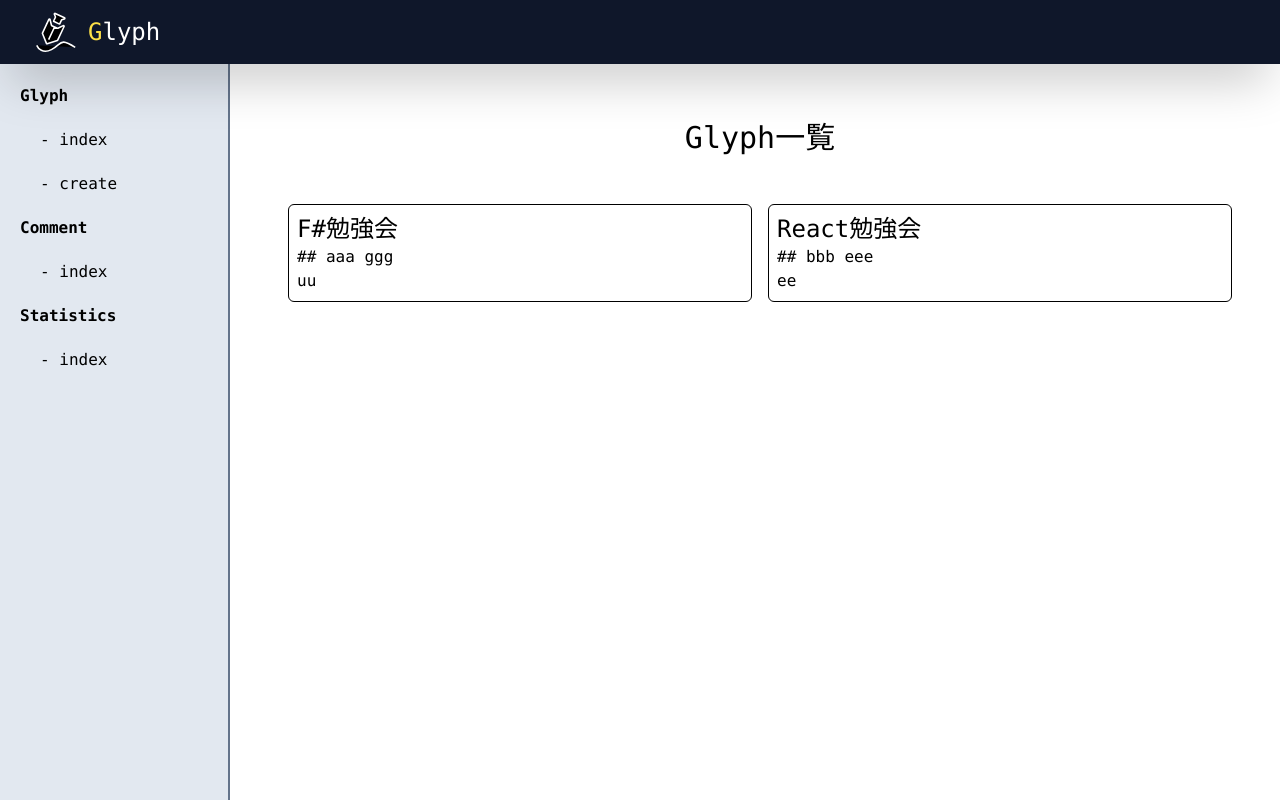
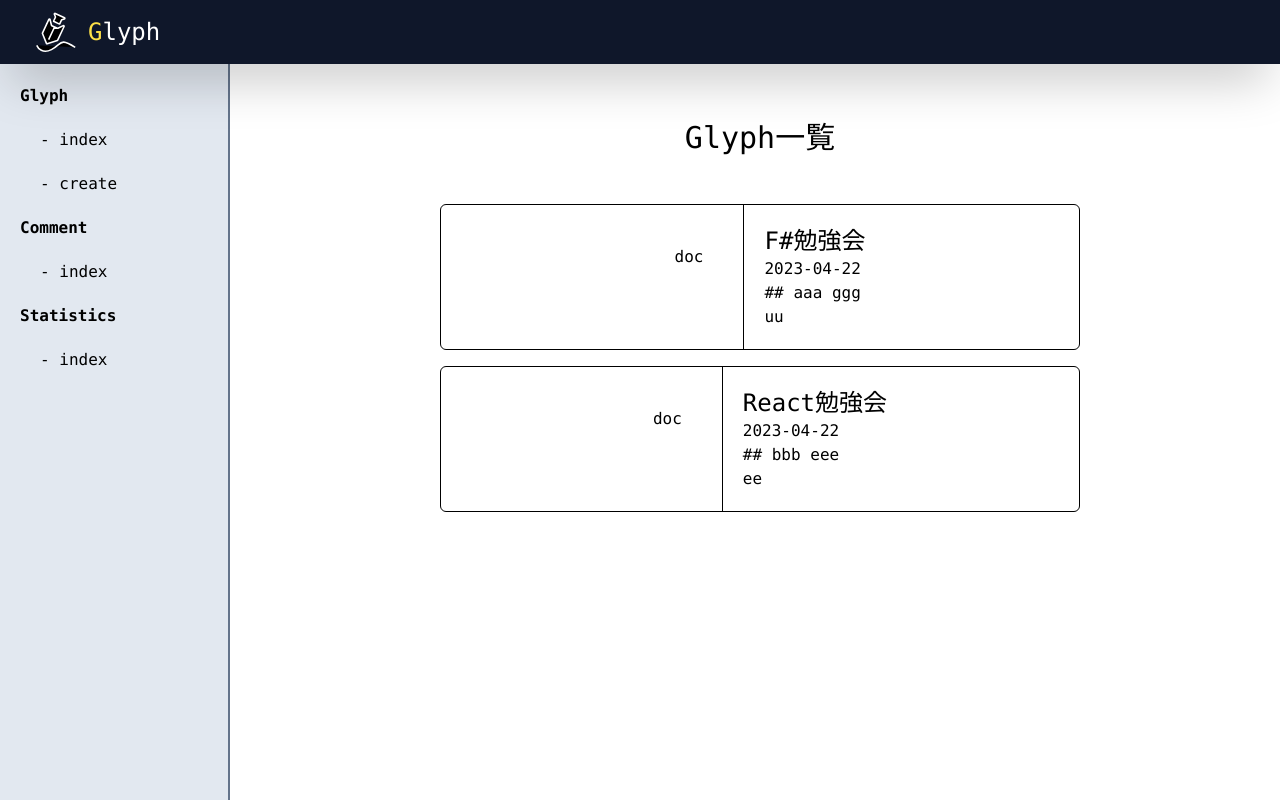
Before and after one commit to Doer-org/glyph, a Next.js app in the folder client/: page /service/glyphs in a window 1280 px wide. Built offline with nearby package versions, Linux system fonts and the light colour scheme.

Commit message:
それっぽいの作った

```diff
--- a/client/src/components/organisms/glyphs/glyph/index.tsx
+++ b/client/src/components/organisms/glyphs/glyph/index.tsx
@@ -7,14 +7,23 @@ type TProps = {
 };
 
 export const Glyph: FC<TProps> = ({ glyph }) => {
+	const changeData = (date: Date) => {
+		const year = date.getFullYear();
+		const month = ("0" + (date.getMonth() + 1)).slice(-2);
+		const day = ("0" + date.getDate()).slice(-2);
+		return `${year}-${month}-${day}`;
+	};
 	return (
-		<div className="border border-black rounded-md p-2 m-2">
-			<Txt elm="h2" size="text-2xl">
-				{glyph.title}
-			</Txt>
-
-			<p>{glyph.content}</p>
-			<p>{glyph.author_id}</p>
+		<div className="border border-black rounded-md m-2 w-2/3 flex justify-center">
+			<div className="border-r p-10 border-black">doc</div>
+			<div className="p-5">
+				<Txt elm="h2" size="text-2xl">
+					{glyph.title}
+				</Txt>
+				<p>{changeData(glyph.updated_at)}</p>
+				<p>{glyph.content}</p>
+				<p>{glyph.author_id}</p>
+			</div>
 		</div>
 	);
 };
--- a/client/src/components/organisms/glyphs/index.tsx
+++ b/client/src/components/organisms/glyphs/index.tsx
@@ -6,7 +6,7 @@ type TProps = {
 };
 export const Glyphs: FC<TProps> = ({ glyphs }) => {
 	return (
-		<div className="grid grid-cols-2">
+		<div className="grid grid-cols-1  place-items-center">
 			{glyphs.map((glyph: TGlyph) => {
 				return <Glyph glyph={glyph} key={glyph.id} />;
 			})}
```
